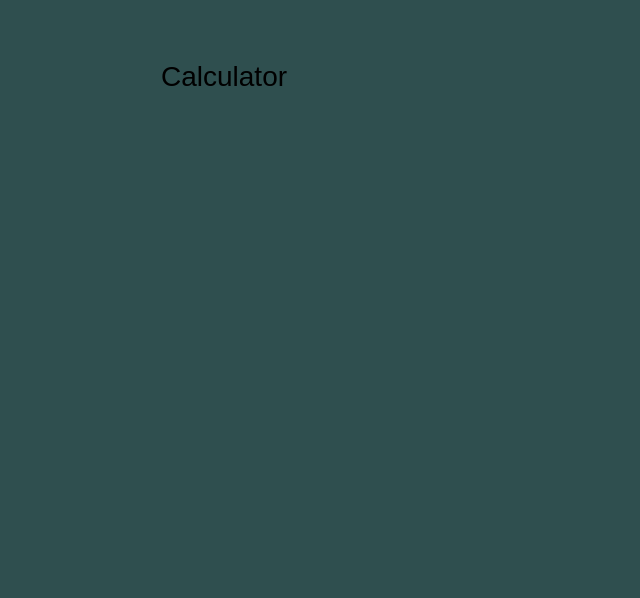
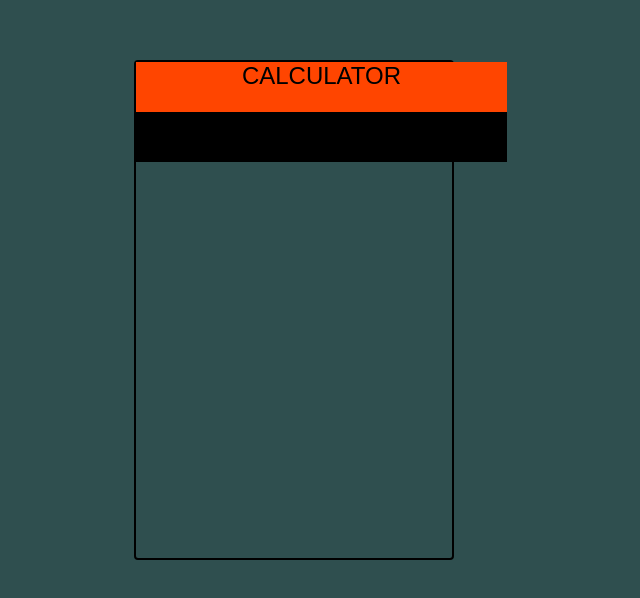
Before and after one commit to avikalohany99/vue_calculator, a Vue app: page / in a window 1280 px wide. Shown: the top 598 px of the page, without its empty margins (416-1056 px from the left). Built offline with nearby package versions, Linux system fonts and the light colour scheme.

Commit message:
new changes

```diff
--- a/src/App.vue
+++ b/src/App.vue
@@ -1,8 +1,14 @@
 <template>
   <div id="app">
-    <h3>{{title}}</h3>
-    <div class="col-md-12">
-      <calculation />
+    <div class="col-md-6">
+      <div class="calc-card center">
+        <h4 id="title">
+          {{title}}
+        </h4>
+        <div id="screen">"Type here"
+        <calculation />
+        </div>
+      </div>
     </div>
   </div>
 </template>
@@ -14,7 +20,7 @@ export default {
   name: 'app',
   data() {
     return {
-      title: "Calculator",
+      title: "CALCULATOR",
     }
   },
   components: {
```
